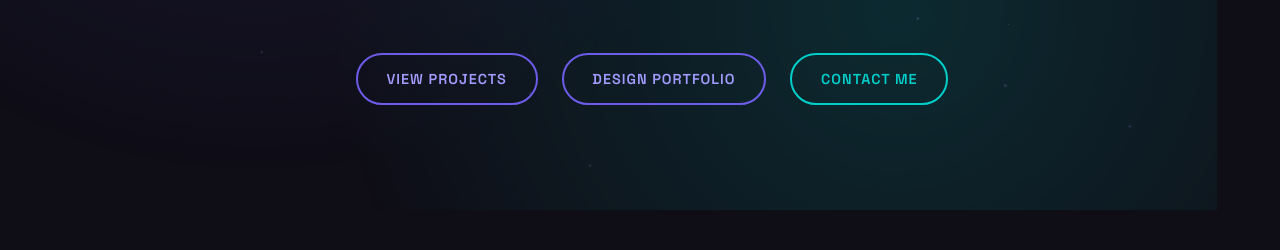
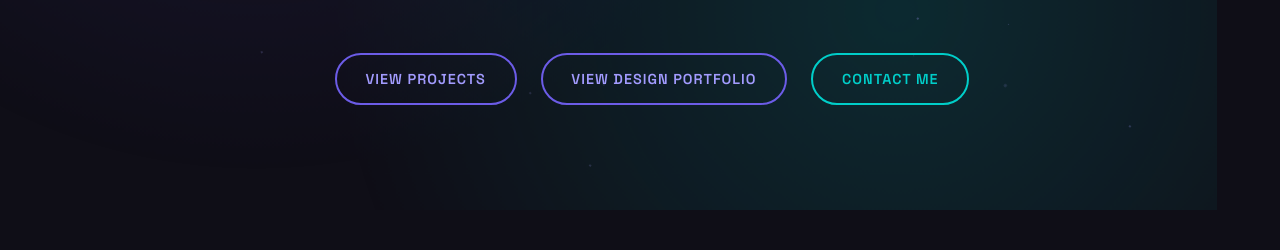
Before and after one commit to sushmithabungatavula/sush-portfolio, a plain HTML site: page index.html in a window 1280 px wide. Shown: the part 550-800 px from the top of the page. Drawn offline with Linux system fonts and the light colour scheme.

Commit message:
index.html

```diff
--- a/index.html
+++ b/index.html
@@ -998,7 +998,7 @@
         </div>
         <div class="hero-buttons">
             <a href="#projects" class="neon-btn">View Projects</a>
-            <a href="https://drive.google.com/drive/folders/1NRIX3A3KK_lYtZrw09ZbDY-iIyDd4DxD?u" class="neon-btn"> Design Portfolio</a>
+            <a href="https://drive.google.com/drive/folders/1NRIX3A3KK_lYtZrw09ZbDY-iIyDd4DxD?u" class="neon-btn"> View design portfolio</a>
             <a href="#contact" class="neon-btn" style="color: var(--secondary); border-color: var(--secondary);">Contact Me</a>
         </div>
     </section>
```
